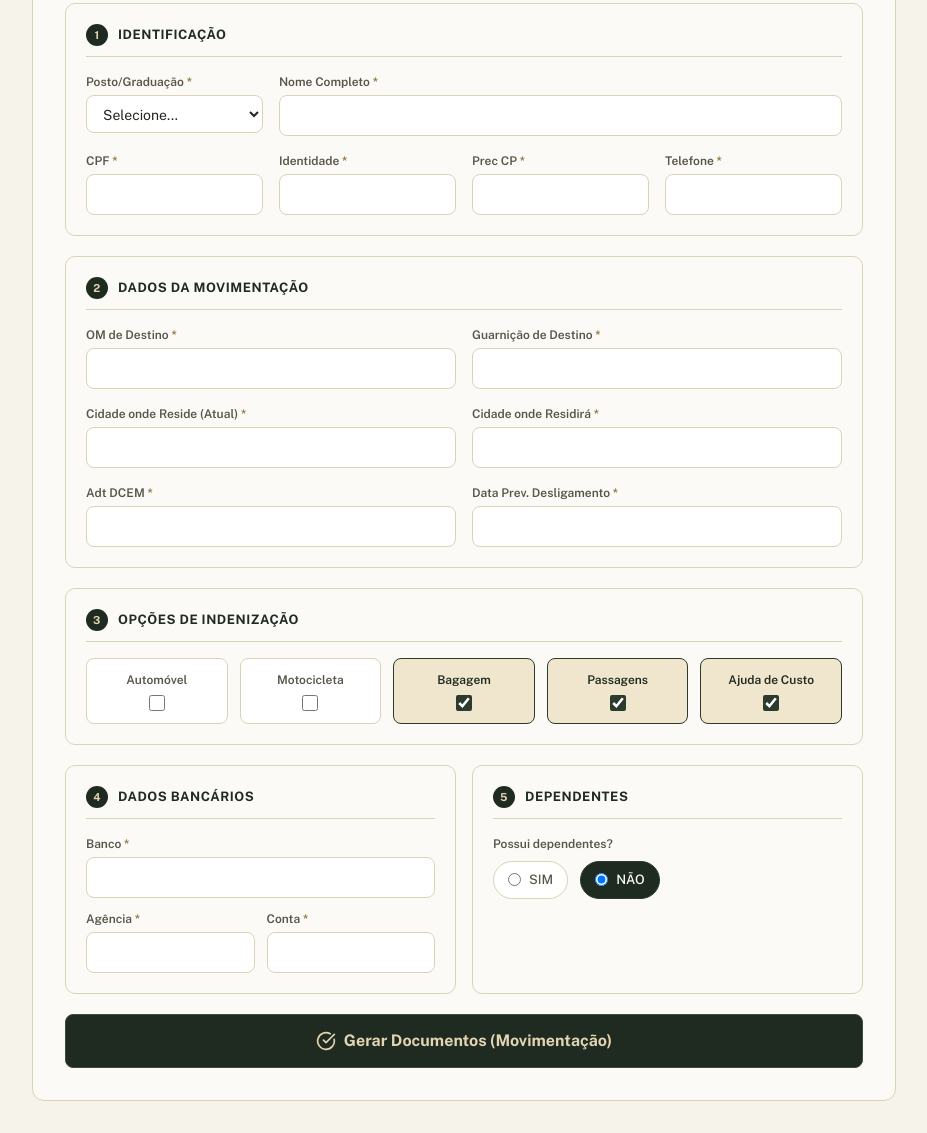
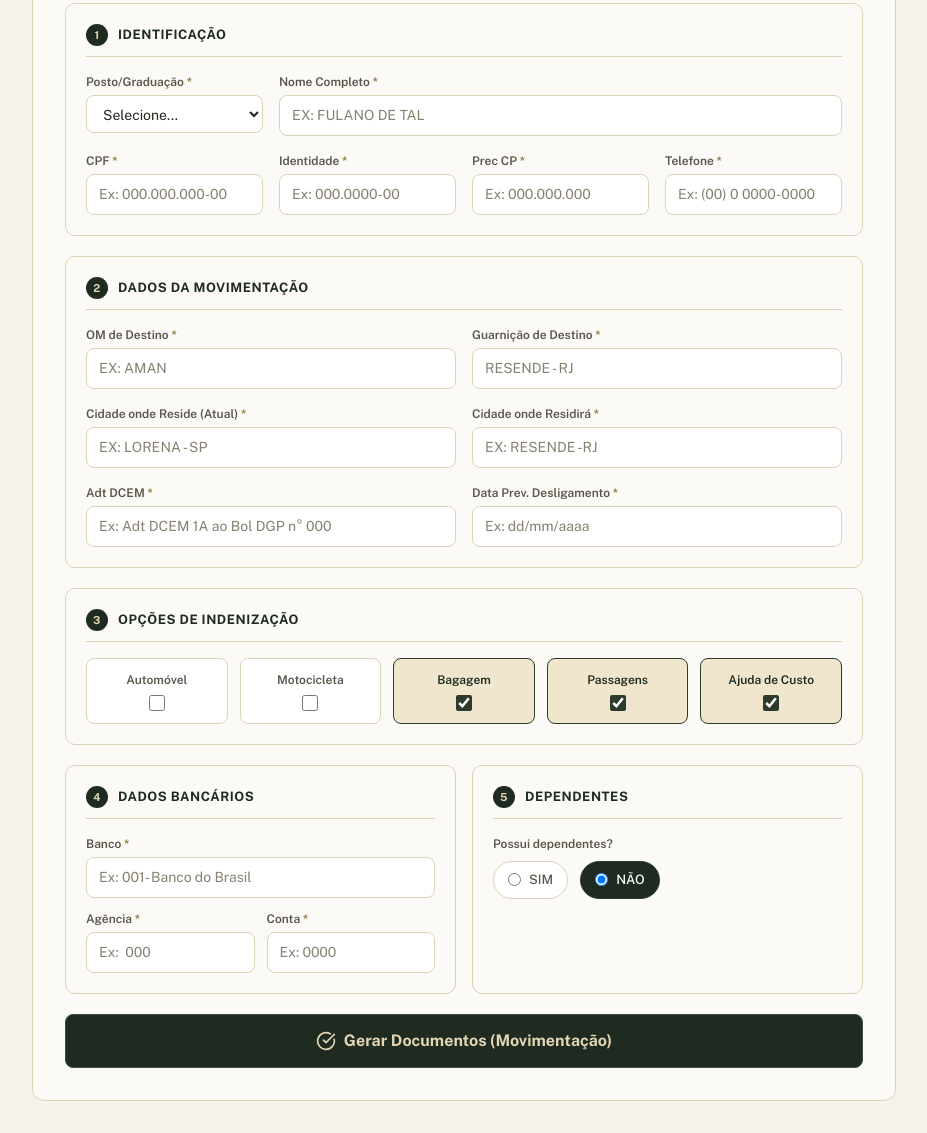
Before and after one commit to DiegoDCG89/sistema_de_criacao_de_documentos, a website: page public/movimentacao.html in a window 1280 px wide. Shown: the part 289-1422 px from the top of the page, without its empty margins (176-1103 px from the left). Drawn offline with nearby package versions, Linux system fonts and the light colour scheme.

Commit message:
Update movimentacao.html

```diff
--- a/public/movimentacao.html
+++ b/public/movimentacao.html
@@ -90,12 +90,12 @@
             </div>
             <div class="sm:col-span-1 lg:col-span-3">
               <label class="rotulo rotulo-obrigatorio">Nome Completo</label>
-              <input type="text" id="nome" required class="campo uppercase-input">
+              <input type="text" id="nome" placeholder="Ex: Fulano de Tal" required class="campo uppercase-input">
             </div>
-            <div><label class="rotulo rotulo-obrigatorio">CPF</label><input type="text" id="cpf" required class="campo"></div>
-            <div><label class="rotulo rotulo-obrigatorio">Identidade</label><input type="text" id="idt" required class="campo"></div>
-            <div><label class="rotulo rotulo-obrigatorio">Prec CP</label><input type="text" id="preccp" required class="campo"></div>
-            <div><label class="rotulo rotulo-obrigatorio">Telefone</label><input type="text" id="telefone" required class="campo"></div>
+            <div><label class="rotulo rotulo-obrigatorio">CPF</label><input type="text" id="cpf" placeholder="Ex: 000.000.000-00"required class="campo"></div>
+            <div><label class="rotulo rotulo-obrigatorio">Identidade</label><input type="text" id="idt" placeholder="Ex: 000.0000-00" required class="campo"></div>
+            <div><label class="rotulo rotulo-obrigatorio">Prec CP</label><input type="text" id="preccp" placeholder="Ex: 000.000.000" required class="campo"></div>
+            <div><label class="rotulo rotulo-obrigatorio">Telefone</label><input type="text" id="telefone" placeholder="Ex: (00) 0 0000-0000"required class="campo"></div>
           </div>
         </div>
 
@@ -103,12 +103,12 @@
         <div class="secao-form">
           <h3 class="secao-titulo"><span class="secao-numero">2</span> Dados da Movimentação</h3>
           <div class="grid grid-cols-1 sm:grid-cols-2 gap-4">
-            <div><label class="rotulo rotulo-obrigatorio">OM de Destino</label><input type="text" id="omDestino" required class="campo uppercase-input"></div>
-            <div><label class="rotulo rotulo-obrigatorio">Guarnição de Destino</label><input type="text" id="guarnicao" required class="campo uppercase-input"></div>
-            <div><label class="rotulo rotulo-obrigatorio">Cidade onde Reside (Atual)</label><input type="text" id="cidadeReside" required class="campo uppercase-input"></div>
-            <div><label class="rotulo rotulo-obrigatorio">Cidade onde Residirá</label><input type="text" id="cidadeDestino" required class="campo uppercase-input"></div>
-            <div><label class="rotulo rotulo-obrigatorio">Adt DCEM</label><input type="text" id="adtDcem" required class="campo"></div>
-            <div><label class="rotulo rotulo-obrigatorio">Data Prev. Desligamento</label><input type="text" id="dataDesligamento" required class="campo"></div>
+            <div><label class="rotulo rotulo-obrigatorio">OM de Destino</label><input type="text" id="omDestino" placeholder="Ex: Aman "required class="campo uppercase-input"></div>
+            <div><label class="rotulo rotulo-obrigatorio">Guarnição de Destino</label><input type="text" id="guarnicao" placeholder="Resende - RJ"required class="campo uppercase-input"></div>
+            <div><label class="rotulo rotulo-obrigatorio">Cidade onde Reside (Atual)</label><input type="text" id="cidadeReside" placeholder="Ex: Lorena - SP" required class="campo uppercase-input"></div>
+            <div><label class="rotulo rotulo-obrigatorio">Cidade onde Residirá</label><input type="text" id="cidadeDestino" placeholder="Ex: Resende -RJ" required class="campo uppercase-input"></div>
+            <div><label class="rotulo rotulo-obrigatorio">Adt DCEM</label><input type="text" id="adtDcem" placeholder="Ex: Adt DCEM 1A ao Bol DGP n° 000" required class="campo"></div>
+            <div><label class="rotulo rotulo-obrigatorio">Data Prev. Desligamento</label><input type="text" id="dataDesligamento" placeholder="Ex: dd/mm/aaaa" required class="campo"></div>
           </div>
         </div>
 
@@ -129,10 +129,10 @@
           <div class="secao-form">
             <h3 class="secao-titulo"><span class="secao-numero">4</span> Dados Bancários</h3>
             <div class="space-y-3">
-              <div><label class="rotulo rotulo-obrigatorio">Banco</label><input type="text" id="banco" required class="campo"></div>
+              <div><label class="rotulo rotulo-obrigatorio">Banco</label><input type="text" id="banco" placeholder="Ex: 001- Banco do Brasil" required class="campo"></div>
               <div class="flex gap-3">
-                <div class="flex-1"><label class="rotulo rotulo-obrigatorio">Agência</label><input type="text" id="agencia" required class="campo"></div>
-                <div class="flex-1"><label class="rotulo rotulo-obrigatorio">Conta</label><input type="text" id="conta" required class="campo"></div>
+                <div class="flex-1"><label class="rotulo rotulo-obrigatorio">Agência</label><input type="text" id="agencia" placeholder="Ex:  000"required class="campo"></div>
+                <div class="flex-1"><label class="rotulo rotulo-obrigatorio">Conta</label><input type="text" id="conta" placeholder="Ex: 0000" required class="campo"></div>
               </div>
             </div>
           </div>
@@ -178,7 +178,7 @@
               <div><input type="text" id="auto_modelo" placeholder="Marca / Modelo" class="campo uppercase-input"></div>
               <div><input type="text" id="auto_cor" placeholder="Cor" class="campo uppercase-input"></div>
               <div><input type="text" id="auto_placa" placeholder="Placa" class="campo uppercase-input"></div>
-              <div><input type="text" id="auto_ano" placeholder="Ano / Modelo" class="campo uppercase-input"></div>
+              <div><input type="text" id="auto_ano" placeholder="Ano / Ano" class="campo uppercase-input"></div>
             </div>
           </div>
 
@@ -188,7 +188,7 @@
               <div><input type="text" id="moto_modelo" placeholder="Marca / Modelo" class="campo uppercase-input"></div>
               <div><input type="text" id="moto_cor" placeholder="Cor" class="campo uppercase-input"></div>
               <div><input type="text" id="moto_placa" placeholder="Placa" class="campo uppercase-input"></div>
-              <div><input type="text" id="moto_ano" placeholder="Ano / Modelo" class="campo uppercase-input"></div>
+              <div><input type="text" id="moto_ano" placeholder="Ano / Ano" class="campo uppercase-input"></div>
             </div>
           </div>
         </div>
```
